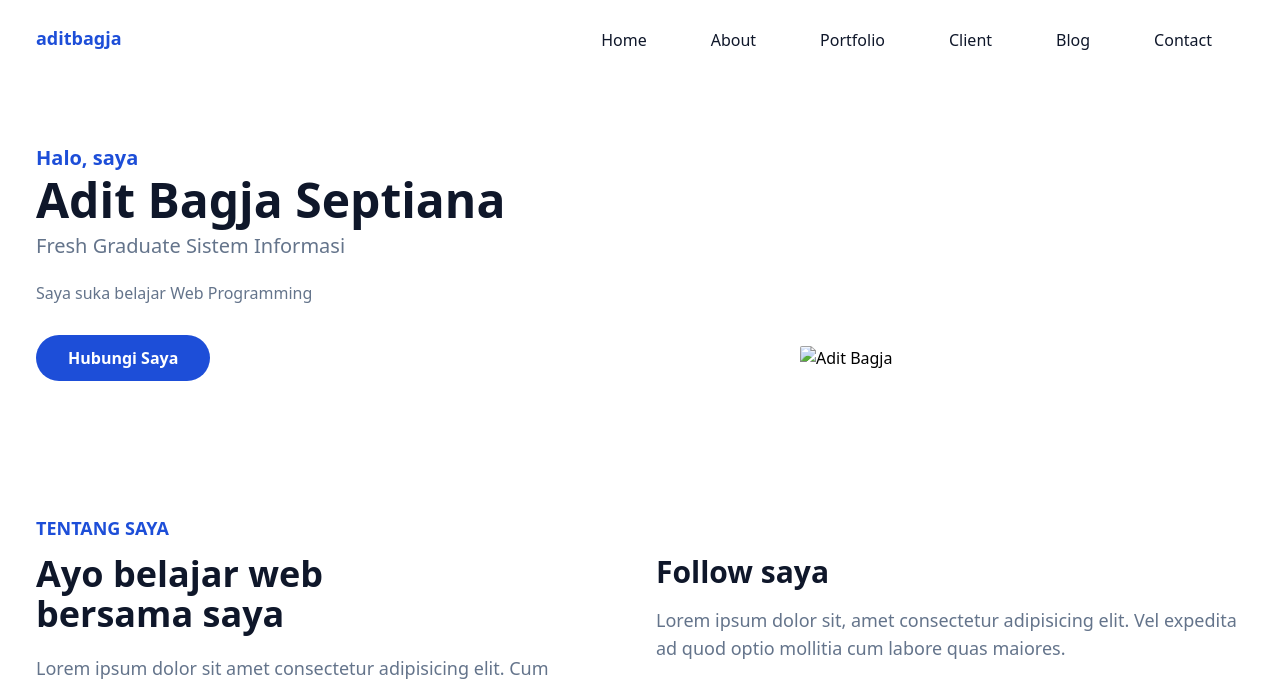
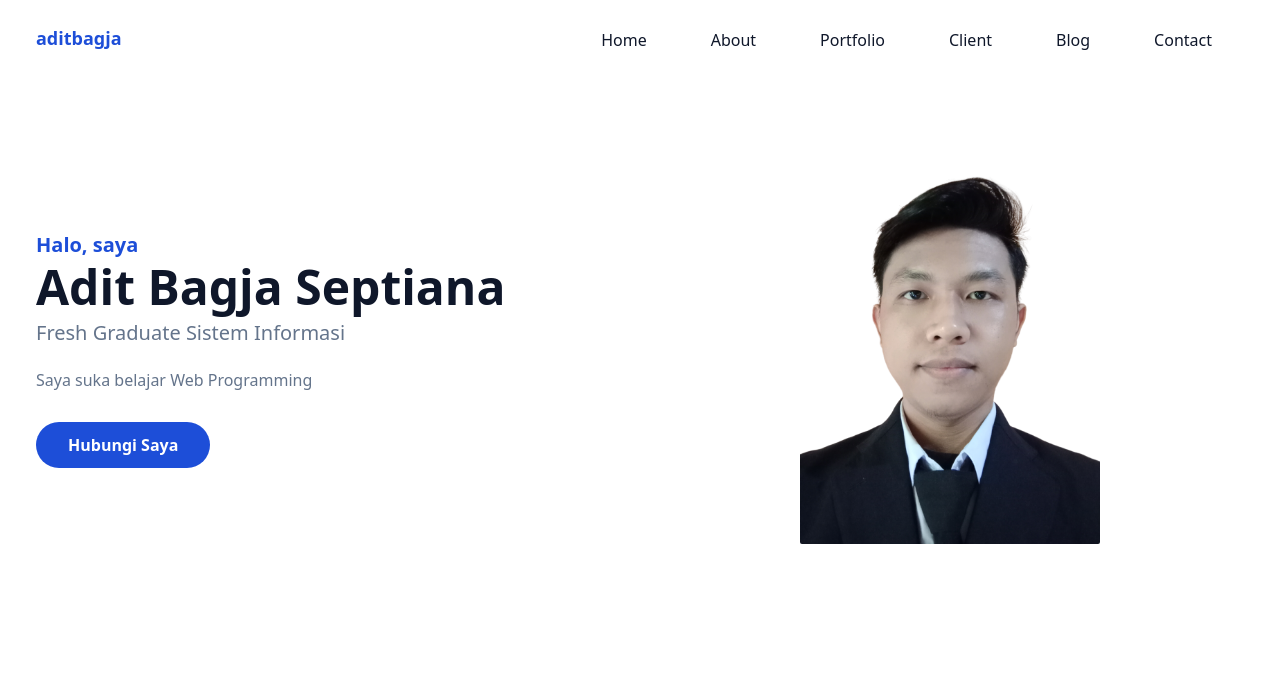
Before and after one commit to aditbagja/tailwind-portfolio, a website: page index.html in a window 1280 px wide. Shown: the top 681 px of the page. Drawn offline with Linux system fonts and the light colour scheme; the site is published under a folder, as on GitHub Pages, so addresses that start at the root find nothing.

Commit message:
Update index.html

```diff
--- a/index.html
+++ b/index.html
@@ -64,7 +64,7 @@
                 </div>
                 <div class="w-full self-end px-4 lg:w-1/2">
                     <div class="relative mt-10 lg:mt-0 lg:right-0">
-                        <img src="/dist/img/adit.png" alt="Adit Bagja" class="max-w-full mx-auto rounded-sm" width="300">
+                        <img src="dist/img/adit.png" alt="Adit Bagja" class="max-w-full mx-auto rounded-sm" width="300">
                         <!-- blob -->
                         <!-- <span class="absolute -bottom-0 -z-10 left-1/2 -translate-x-1/2 md:scale-150">
                             <svg width="200" height="200" viewBox="0 0 200 200" xmlns="http://www.w3.org/2000/svg">
```
